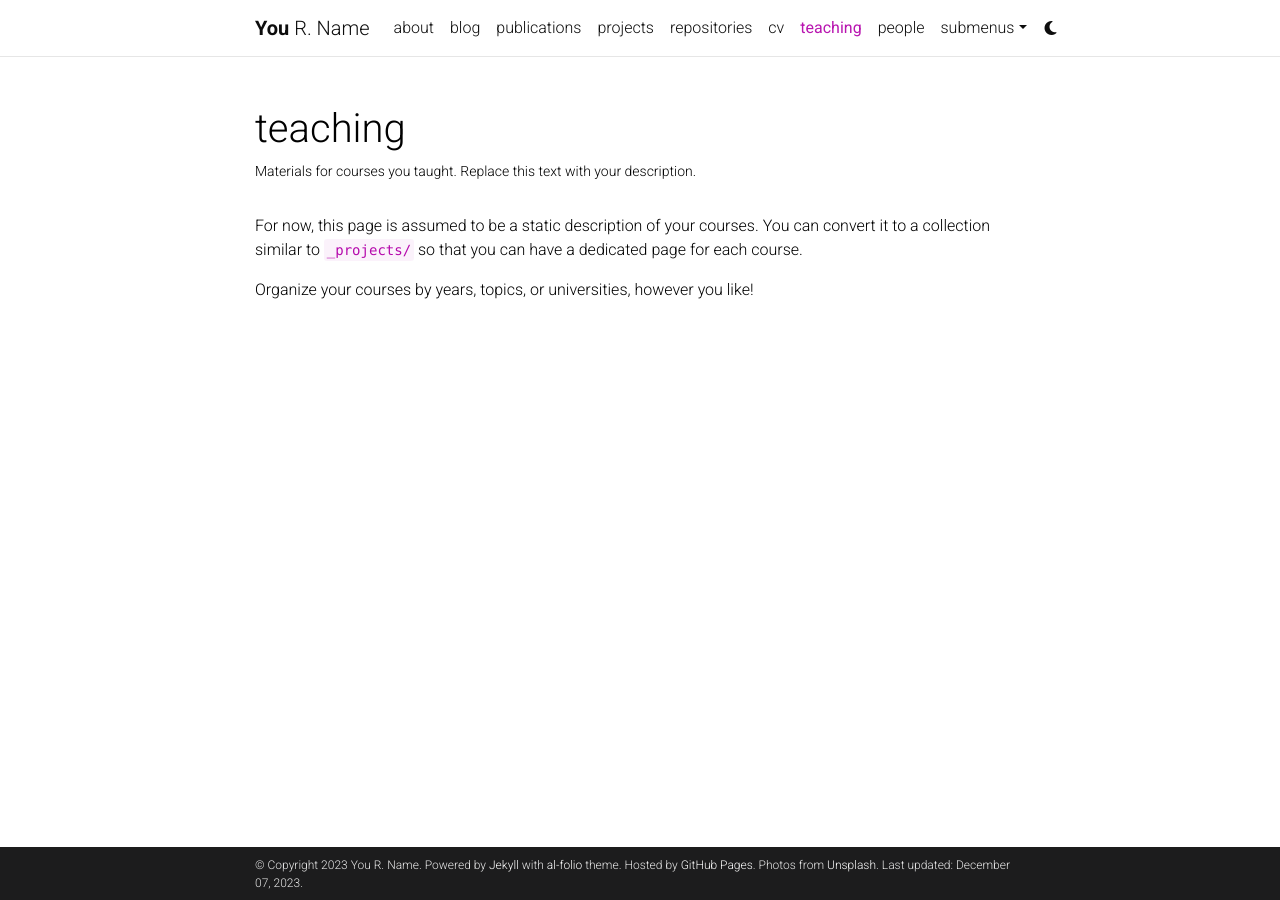
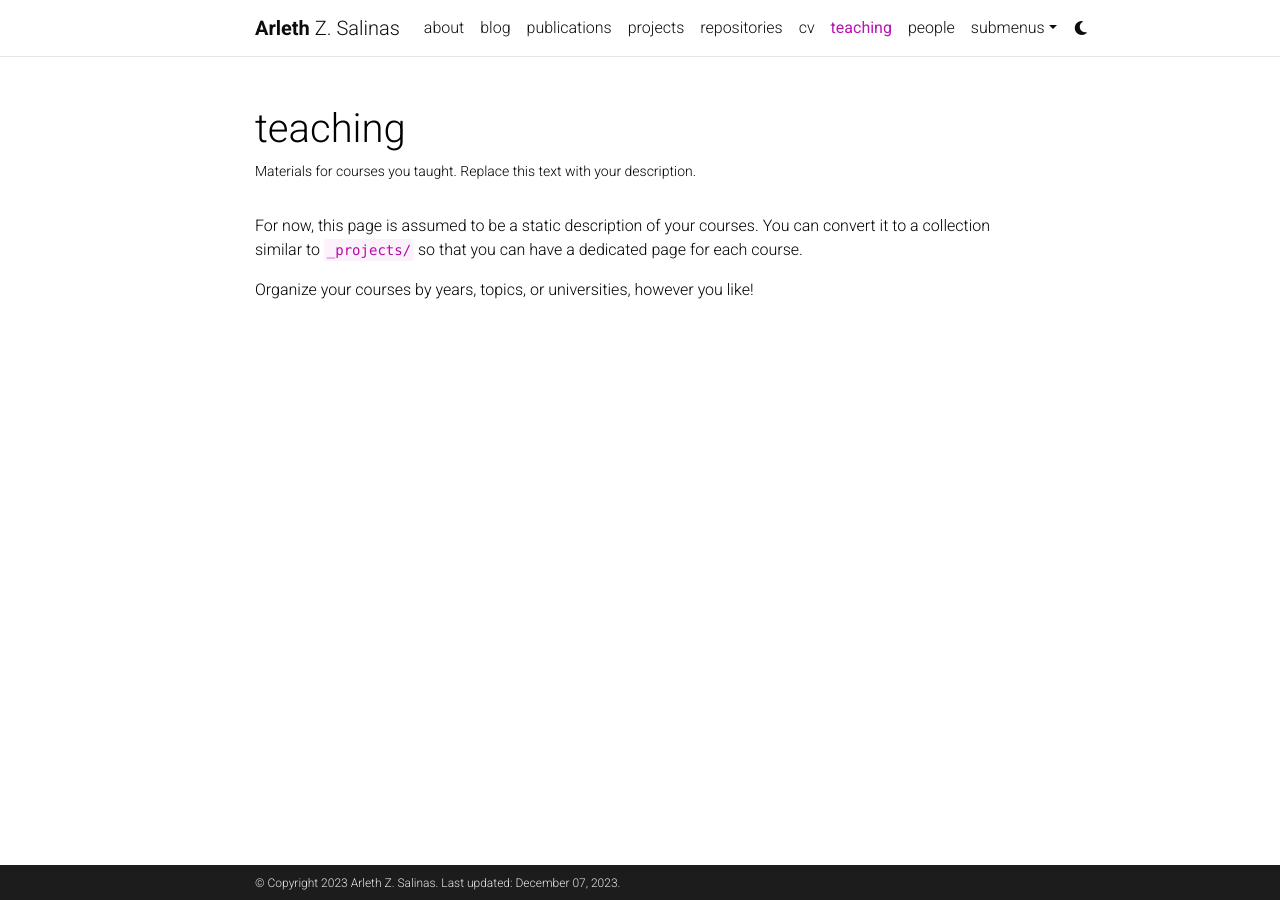
Before and after one commit to arlethzuri/arlethzuri.github.io, a Jekyll site: the page built from _pages/teaching.md, in a window 1280 px wide. Built offline with Jekyll 4.4.1, drawn with Linux system fonts in a browser that asks for light colours; comment, search, counter and statistics services are not loaded; a style sheet for code colours, icons or effects is not loaded.

```diff
--- a/_config.yml
+++ b/_config.yml
@@ -3,17 +3,14 @@
 # -----------------------------------------------------------------------------
 
 title: blank # the website title (if blank, full name will be used instead)
-first_name: You
-middle_name: R.
-last_name: Name
-email: you@example.com
+first_name: Arleth
+middle_name: Z.
+last_name: Salinas
+email: arleth[dot]salinas[at]utah[dot]edu
 description: > # the ">" symbol means to ignore newlines until "footer_text:"
   A simple, whitespace theme for academics. Based on [*folio](https://github.com/bogoli/-folio) design.
-footer_text: >
-  Powered by <a href="https://jekyllrb.com/" target="_blank">Jekyll</a> with <a href="https://github.com/alshedivat/al-folio">al-folio</a> theme.
-  Hosted by <a href="https://pages.github.com/" target="_blank">GitHub Pages</a>.
-  Photos from <a href="https://unsplash.com" target="_blank">Unsplash</a>.
-keywords: jekyll, jekyll-theme, academic-website, portfolio-website  # add your own keywords or leave empty
+footer_text:
+keywords:  # add your own keywords or leave empty
 
 lang: en # the language of your site (for example: en, fr, cn, ru, etc.)
 icon: ⚛️  # the emoji used as the favicon (alternatively, provide image name in /assets/img/)
```
Also changed, not shown: 1 other file.
